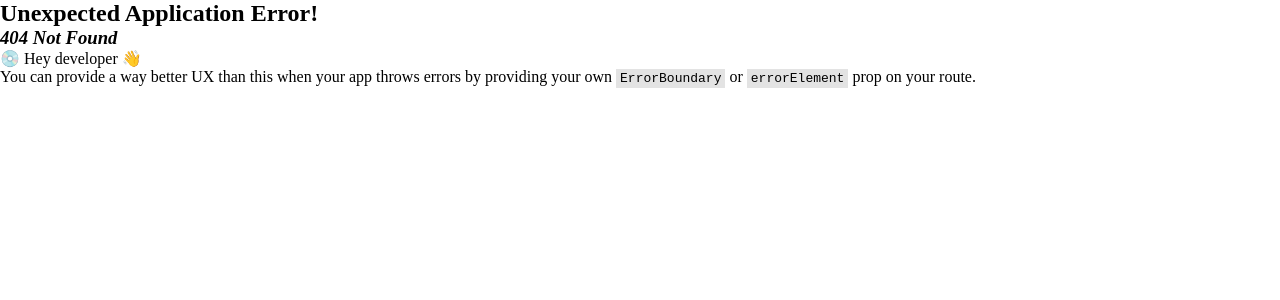
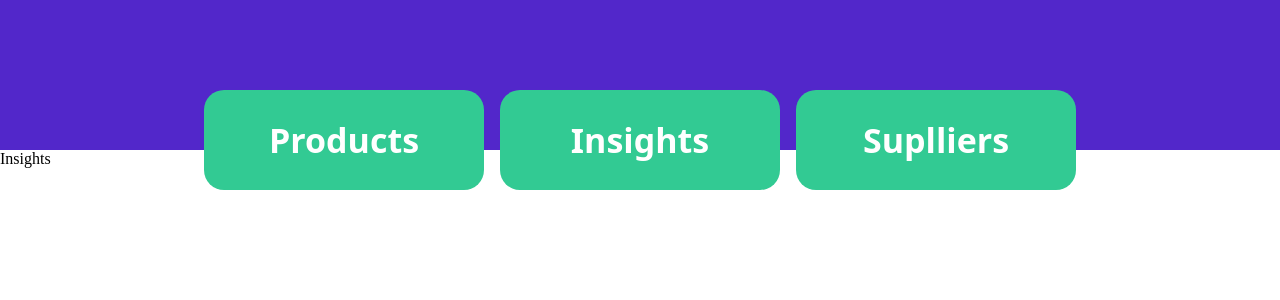
Before and after one commit to JoaoTorpe/stockFlow-FrontEnd, a React (Vite) app: page /insights in a window 1280 px wide. Before the commit this address had no page. Shown: the top 300 px of the page. Built offline with nearby package versions, Linux system fonts and the light colour scheme.

Commit message:
Now we got routs

```diff
--- a/src/components/App.jsx
+++ b/src/components/App.jsx
@@ -1,7 +1,7 @@
 import React from "react"
 import "./App.css"
 import {Button}  from "./Button"
-
+import {Outlet} from "react-router-dom"
 export function App(){
 return <div>
 <div className="appTopBar">
@@ -10,6 +10,8 @@ return <div>
     <Button Name="Suplliers"/>
 </div>
 
+<section><Outlet/></section>
+
 </div>
 
 }
--- a/src/components/Button.css
+++ b/src/components/Button.css
@@ -8,9 +8,17 @@ height: 100px;
 font-family: system-ui, -apple-system, BlinkMacSystemFont, 'Segoe UI', Roboto, Oxygen, Ubuntu, Cantarell, 'Open Sans', 'Helvetica Neue', sans-serif;
 font-weight: 600;
 border-radius:20px;
-font-size: 36px;
+font-size: 34px;
 color: white;
 margin-top:100px;
 position: relative;
 top: 50px;
 }
+
+.borderWhite{
+    border: 5px solid  white;
+}
+.btn:hover{
+    border: 5px solid  white;
+    cursor: pointer;
+}
--- a/src/routes/Insights.jsx
+++ b/src/routes/Insights.jsx
@@ -0,0 +1,7 @@
+import React from 'react'
+
+export const Insights = () => {
+  return (
+    <div>Insights</div>
+  )
+}
```
Also changed, not shown: src/main.jsx (+15 -7 lines), src/routes/Product.css (added).
